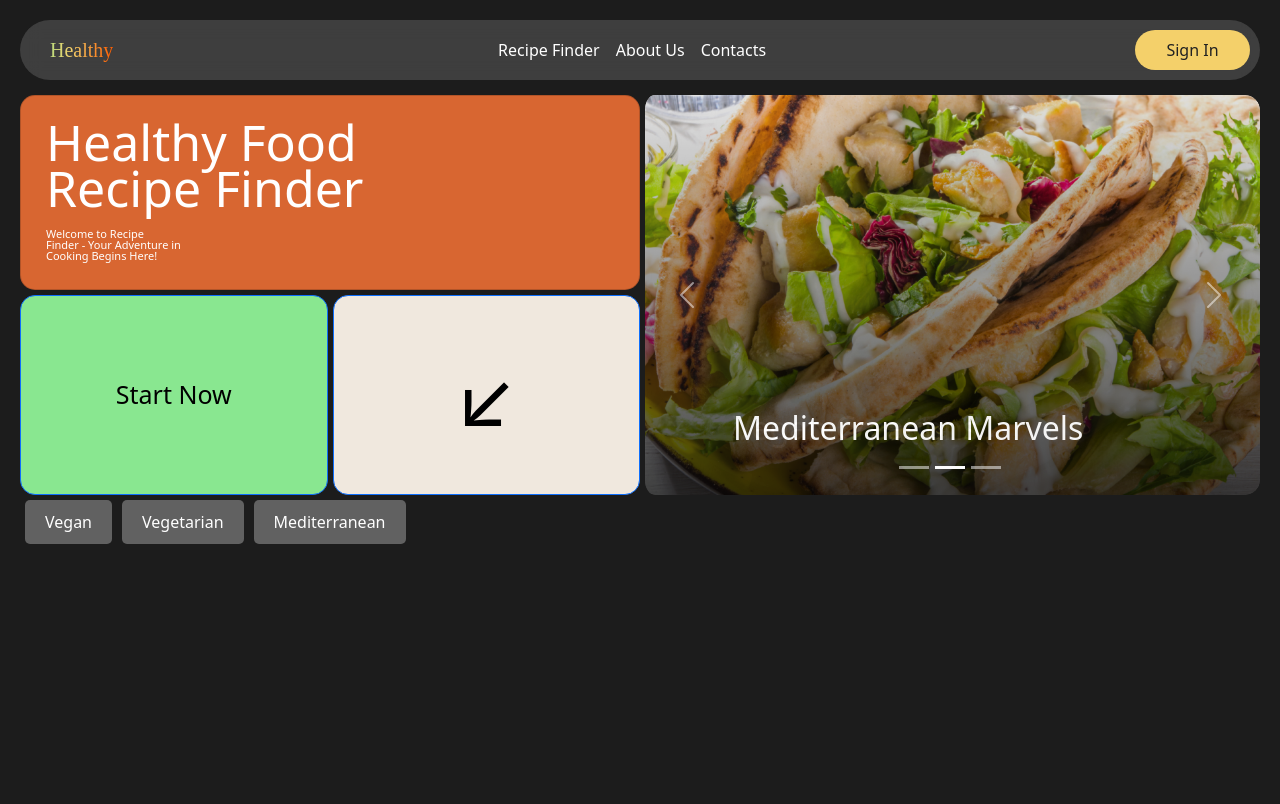
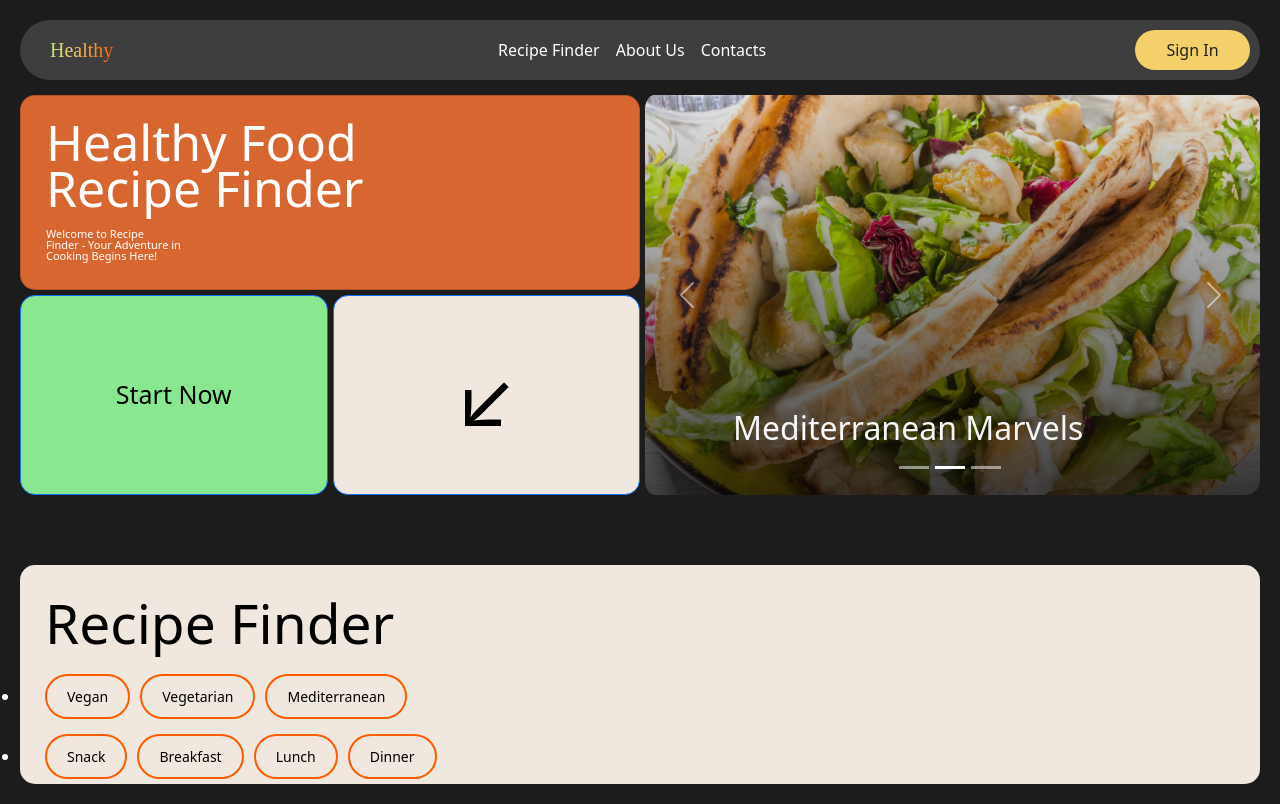
Before and after one commit to recipe-finder-group-project/recipe-finder, a React (Create React App) app in the folder client/: page / in a window 1280 px wide. Built offline with nearby package versions, Linux system fonts and the light colour scheme; no server answers; a web font is replaced by a local one.

Commit message:
Recipe finder component progressing

```diff
--- /dev/null
+++ b/client/src/components/RecipeFinder.js
@@ -0,0 +1,87 @@
+import React, { useState, useEffect } from "react"
+import DietTypeFilter from "../components/dietTypeFilter"
+import MealCategoryFilter from "../components/mealCategoryFilter"
+import { Spinner } from "react-bootstrap"
+import RecipeCard from "./Recipe"
+import "./css/Recipefinder.css"
+
+const RecipeFinder = () => {
+  const [mainFilter, setMainFilter] = useState(null)
+  const [subFilter, setSubFilter] = useState(null)
+  const [recipes, setRecipes] = useState(null)
+  const [isLoading, setIsLoading] = useState(false)
+
+  const handleMainFilterSelect = (filter) => {
+    setMainFilter(filter)
+  }
+
+  const handleSubFilterSelect = (type, filter) => {
+    setSubFilter(filter)
+  }
+
+  useEffect(() => {
+    console.log(`Sub filter updated: ${subFilter}`)
+  }, [subFilter])
+
+  useEffect(() => {
+    if (mainFilter !== null && subFilter !== null) {
+      setIsLoading(true)
+      sendRecipeRequest(mainFilter, subFilter)
+    }
+  }, [mainFilter, subFilter])
+
+  const sendRecipeRequest = async (mainFilter, subFilter) => {
+    try {
+      const response = await fetch("http://localhost:5050/api/recipes/search", {
+        method: "POST",
+        headers: {
+          "Content-Type": "application/json",
+        },
+        body: JSON.stringify({
+          dietTypeFilter: mainFilter,
+          mealCategoryFilter: subFilter,
+        }),
+      })
+
+      if (!response.ok) {
+        throw new Error("Failed to fetch recipes")
+      }
+      const responseData = await response.json()
+      console.log(responseData)
+      setRecipes(responseData)
+    } catch (error) {
+      console.error("Error fetching recipes:", error)
+    } finally {
+      setIsLoading(false)
+    }
+  }
+
+  return (
+    <div className="main-container">
+      <div className="contents">
+        <h1 className="title">Recipe Finder</h1>
+        <DietTypeFilter onSelect={handleMainFilterSelect} />
+        <MealCategoryFilter
+          type={mainFilter}
+          onSelect={handleSubFilterSelect}
+        />
+        {isLoading ? (
+        <center>
+          <Spinner
+            style={{ marginTop: "50px" }}
+            animation="border"
+            role="status"
+            variant="warning"
+          >
+            <span className="visually-hidden">Loading...</span>
+          </Spinner>
+        </center>
+      ) : (
+        recipes && <RecipeCard recipes={recipes} />
+      )}
+      </div>
+    </div>
+  )
+}
+
+export default RecipeFinder
--- /dev/null
+++ b/client/src/components/css/Recipefinder.css
@@ -0,0 +1,47 @@
+.main-container {
+  margin-top: 70px;
+  background-color: #f0e8de;
+  border-radius: 15px;
+}
+
+.contents {
+  padding-top: 25px;
+}
+
+.title {
+  color: black;
+  padding-left: 25px;
+  font-weight: 450;
+  font-size: 55px;
+}
+
+.button {
+  font-size: 14px;
+  padding: 10px 20px;
+  border-radius: 30px;
+  background-color: transparent;
+  border: 2px solid #ff5c00;
+  color: black;
+  cursor: pointer;
+  transition: background-color 0.3s ease;
+}
+
+.button:hover {
+  background-color: #ff5c00;
+}
+
+.buttons-container {
+  display: list-item;
+  justify-content: left;
+  padding: 5px;
+  padding-left: 25px;
+  padding-top: 10px;
+}
+
+.buttons-container > * {
+  margin-right: 10px;
+}
+
+.buttons-container > *:last-child {
+  margin-right: 0;
+}
--- a/client/src/components/mealCategoryFilter.js
+++ b/client/src/components/mealCategoryFilter.js
@@ -1,4 +1,5 @@
 import React from 'react';
+import "./css/Recipefinder.css"
 
 const mealCategoryFilter = ({ type, onSelect }) => {
   const handleOptionSelect = (option) => {
--- a/client/src/pages/Home.js
+++ b/client/src/pages/Home.js
@@ -1,87 +1,12 @@
-import React, { useState, useEffect } from "react"
-import { Spinner } from "react-bootstrap"
-import RecipeCard from "../components/Recipe"
-import DietTypeFilter from "../components/dietTypeFilter"
-import MealCategoryFilter from "../components/mealCategoryFilter"
+import React from "react"
 import Banner from "../components/Banner"
+import RecipeFinder from "../components/RecipeFinder"
 
 const Home = () => {
-  const [mainFilter, setMainFilter] = useState(null)
-  const [subFilter, setSubFilter] = useState(null)
-  const [recipes, setRecipes] = useState(null)
-  const [isLoading, setIsLoading] = useState(false)
-
-  const handleMainFilterSelect = (filter) => {
-    setMainFilter(filter)
-  }
-
-  const handleSubFilterSelect = (type, filter) => {
-    setSubFilter(filter)
-  }
-
-  useEffect(() => {
-    console.log(`Sub filter updated: ${subFilter}`)
-  }, [subFilter])
-
-  useEffect(() => {
-    // Fetch recipes when mainFilter changes
-    if (mainFilter !== null && subFilter !== null) {
-      setIsLoading(true)
-      sendRecipeRequest(mainFilter, subFilter)
-    }
-  }, [mainFilter, subFilter])
-
-  const sendRecipeRequest = async (mainFilter, subFilter) => {
-    try {
-      const response = await fetch("http://localhost:5050/api/recipes/search", {
-        method: "POST",
-        headers: {
-          "Content-Type": "application/json",
-        },
-        body: JSON.stringify({
-          dietTypeFilter: mainFilter,
-          mealCategoryFilter: subFilter,
-        }),
-      })
-
-      if (!response.ok) {
-        throw new Error("Failed to fetch recipes")
-      }
-      const responseData = await response.json()
-      console.log(responseData)
-      setRecipes(responseData)
-    } catch (error) {
-      console.error("Error fetching recipes:", error)
-    } finally {
-      setIsLoading(false)
-    }
-  }
-
   return (
     <div className="home">
       <Banner />
-
-      <DietTypeFilter onSelect={handleMainFilterSelect} />
-      {mainFilter && (
-        <MealCategoryFilter
-          type={mainFilter}
-          onSelect={handleSubFilterSelect}
-        />
-      )}
-      {isLoading ? (
-        <center>
-          <Spinner
-            style={{ marginTop: "50px" }}
-            animation="border"
-            role="status"
-            variant="warning"
-          >
-            <span className="visually-hidden">Loading...</span>
-          </Spinner>
-        </center>
-      ) : (
-        recipes && <RecipeCard recipes={recipes} />
-      )}
+      <RecipeFinder />
     </div>
   )
 }
```
